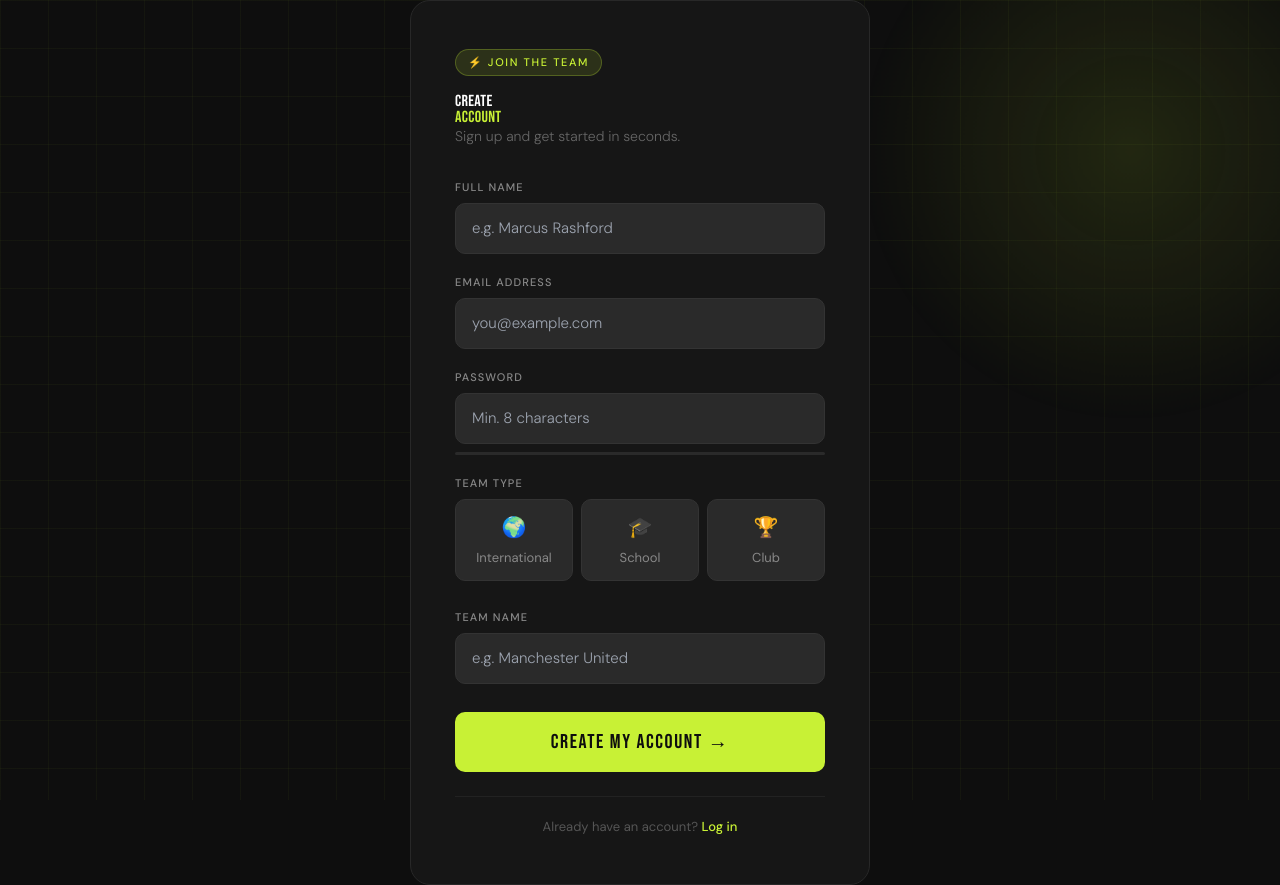
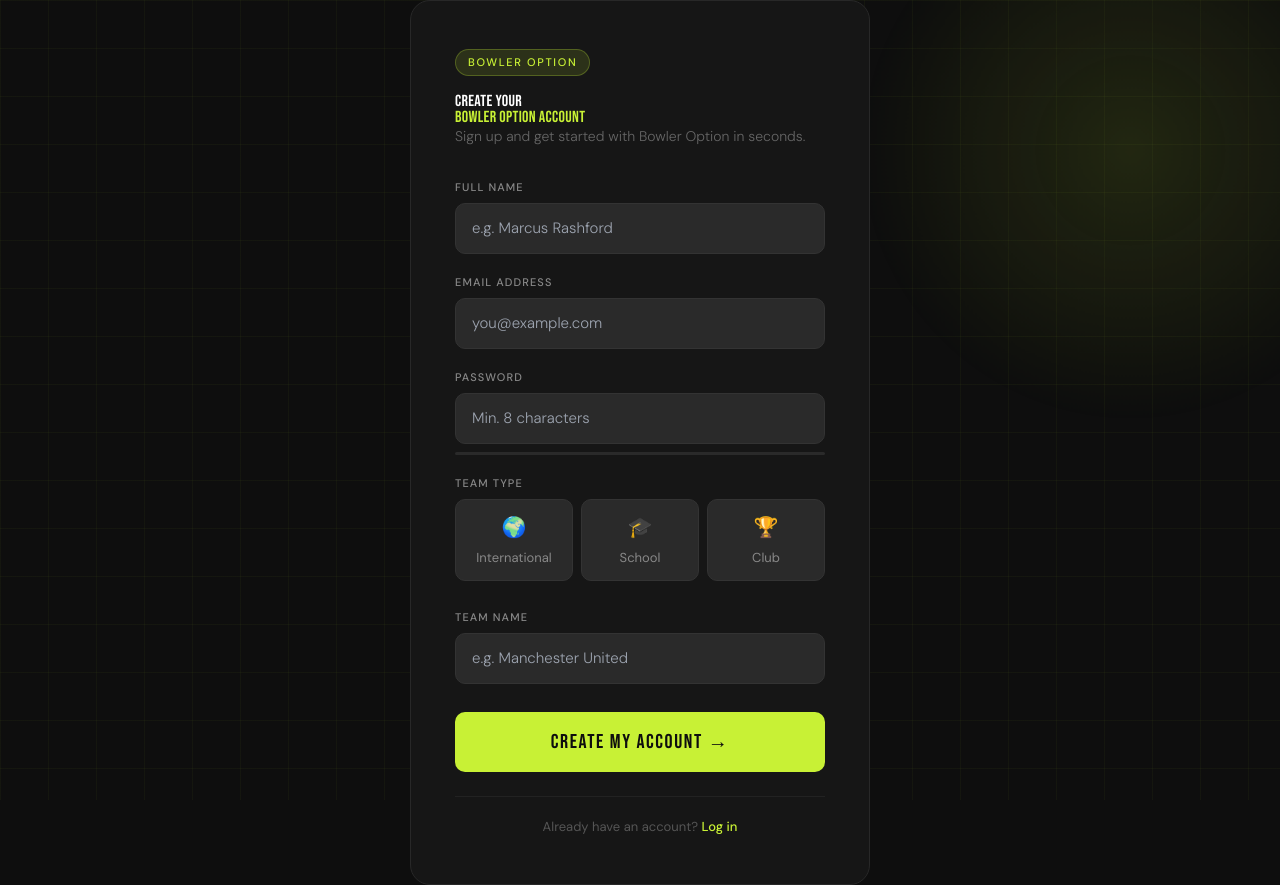
Before and after one commit to thevindujayaw/AI-BowlerSELECT, a plain HTML site: page Front-end/sign-up.html in a window 1280 px wide. Drawn offline with nearby package versions, Linux system fonts and the light colour scheme.

Commit message:
show bowler option on auth pages

```diff
--- a/Front-end/sign-up.html
+++ b/Front-end/sign-up.html
@@ -3,7 +3,7 @@
 <head>
   <meta charset="UTF-8" />
   <meta name="viewport" content="width=device-width, initial-scale=1.0"/>
-  <title>Sign Up</title>
+  <title>Bowler Option | Sign Up</title>
   <script src="https://cdn.tailwindcss.com"></script>
   <link href="https://fonts.googleapis.com/css2?family=Bebas+Neue&family=DM+Sans:wght@300;400;500&display=swap" rel="stylesheet"/>
   <style>
@@ -270,9 +270,9 @@
 </head>
 <body>
   <div class="card">
-    <div class="badge">⚡ Join the Team</div>
-    <h1>CREATE<br><span>ACCOUNT</span></h1>
-    <p class="subtitle">Sign up and get started in seconds.</p>
+    <div class="badge">Bowler Option</div>
+    <h1>CREATE YOUR<br><span>BOWLER OPTION ACCOUNT</span></h1>
+    <p class="subtitle">Sign up and get started with Bowler Option in seconds.</p>
 
     <form onsubmit="handleSubmit(event)">
 
```
Also changed, not shown: Front-end/login.html (+4 -4 lines).
